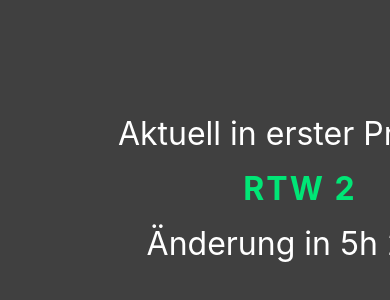
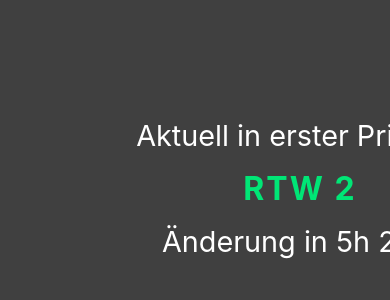
Before and after one commit to Gonzsalis/RTW-plan, a plain HTML site: page index.html in a window 390 px wide. Shown: the part 234-534 px from the top of the page. Drawn offline with Linux system fonts and the light colour scheme.

Commit message:
Update index.html

```diff
--- a/index.html
+++ b/index.html
@@ -8,9 +8,9 @@
     :root{--bg:#404040;--accent:#40404;color-scheme: dark}
     html,body{height:100%;margin:0;font-family:Inter,Segoe UI,Helvetica,Arial,sans-serif;background:var(--bg);display:grid;place-items:center}
     .card{background:#404040;min-width:600px;text-align:center}
-    h1{margin:0 0 1rem;font-size:clamp(2rem,3vw,2rem);color:var(--accent);font-weight: normal}
+    h1{margin:0 0 1rem;font-size:clamp(1.8rem,3vw,2rem);color:var(--accent);font-weight: normal}
     .status{font-size:clamp(2rem,7vw,6.5rem);font-weight:700;letter-spacing:2px;color:#00E676}
-    footer{margin-top:1rem;font-size:2rem;opacity:1;color:18:48 30.09.2025}
+    footer{margin-top:1rem;font-size:1.8rem;opacity:1;color:18:48 30.09.2025}
   </style>
 </head>
 <body>
```
